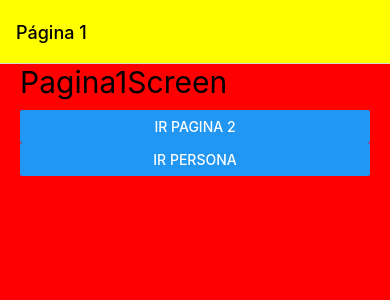
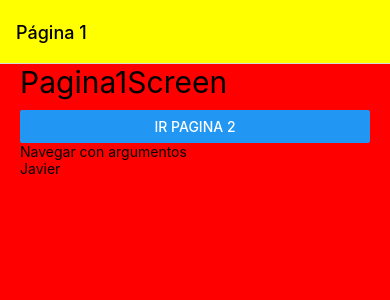
Before and after one commit to Javier-ojeda24/navegacion-RN, a React Native app: screen /Pagina1Screen in a window 390 px wide. Shown: the top 300 px of the page. Built offline with nearby package versions, Linux system fonts and the light colour scheme.

Commit message:
arcodeando los argumentons de las rutas

```diff
--- a/src/screens/Pagina1Screen.tsx
+++ b/src/screens/Pagina1Screen.tsx
@@ -1,6 +1,5 @@
-import {StackScreenProps} from '@react-navigation/stack';
 import React from 'react';
-import {Text, View, Button} from 'react-native';
+import {Text, View, Button, TouchableOpacity} from 'react-native';
 import {styles} from '../theme/apptheme';
 import {useNavigation} from '@react-navigation/core';
 import {CommonActions} from '@react-navigation/native';
@@ -17,12 +16,16 @@ export const Pagina1Screen = () => {
           navigatior.dispatch(CommonActions.navigate({name: 'Pagina2Screen'}))
         }
       />
-      <Button
-        title="Ir persona"
+      <Text>Navegar con argumentos</Text>
+      <TouchableOpacity
         onPress={() =>
-          navigatior.dispatch(CommonActions.navigate({name: 'Persona'}))
-        }
-      />
+          navigatior.navigate("Persona",{
+            id:1,
+            name:"Javi"
+          })
+        }>
+        <Text>Javier</Text>
+      </TouchableOpacity>
     </View>
   );
 };
--- a/src/screens/personaScreen.tsx
+++ b/src/screens/personaScreen.tsx
@@ -1,11 +1,20 @@
-import React from 'react';
+import React, {useEffect} from 'react';
 import {Text, View} from 'react-native';
 import {styles} from '../theme/apptheme';
+import {StackScreenProps} from '@react-navigation/stack';
 
-export const personaScreen = () => {
+interface Props extends StackScreenProps<any, any> {}
+
+export const personaScreen = ({route, navigation}: Props) => {
+  const params = route.params;
+  useEffect(() => {
+    navigation.setOptions({
+      title: params!.name,
+    });
+  }, []);
   return (
     <View style={styles.globalMargin}>
-      <Text style={styles.tittle}>Persona Screen</Text>
+      <Text style={styles.tittle}>{JSON.stringify(params, null, 3)}</Text>
     </View>
   );
 };
```
